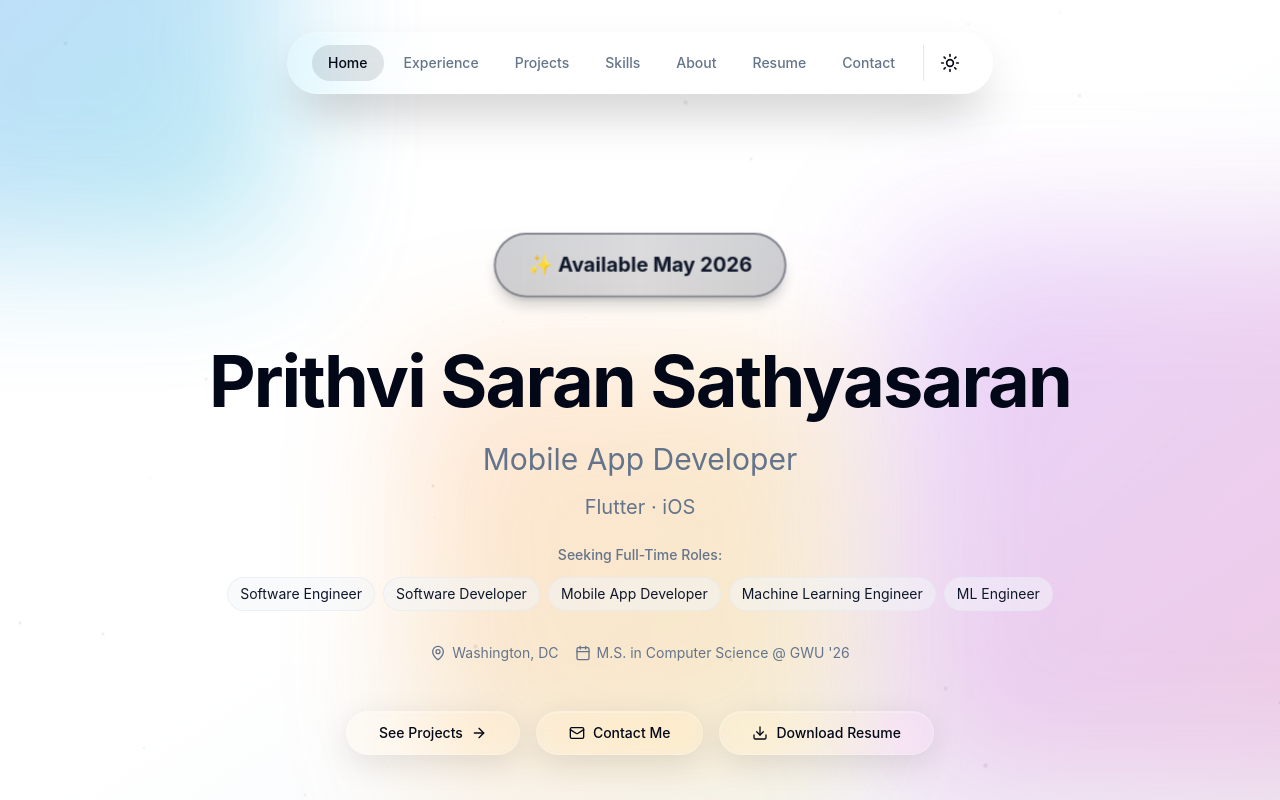
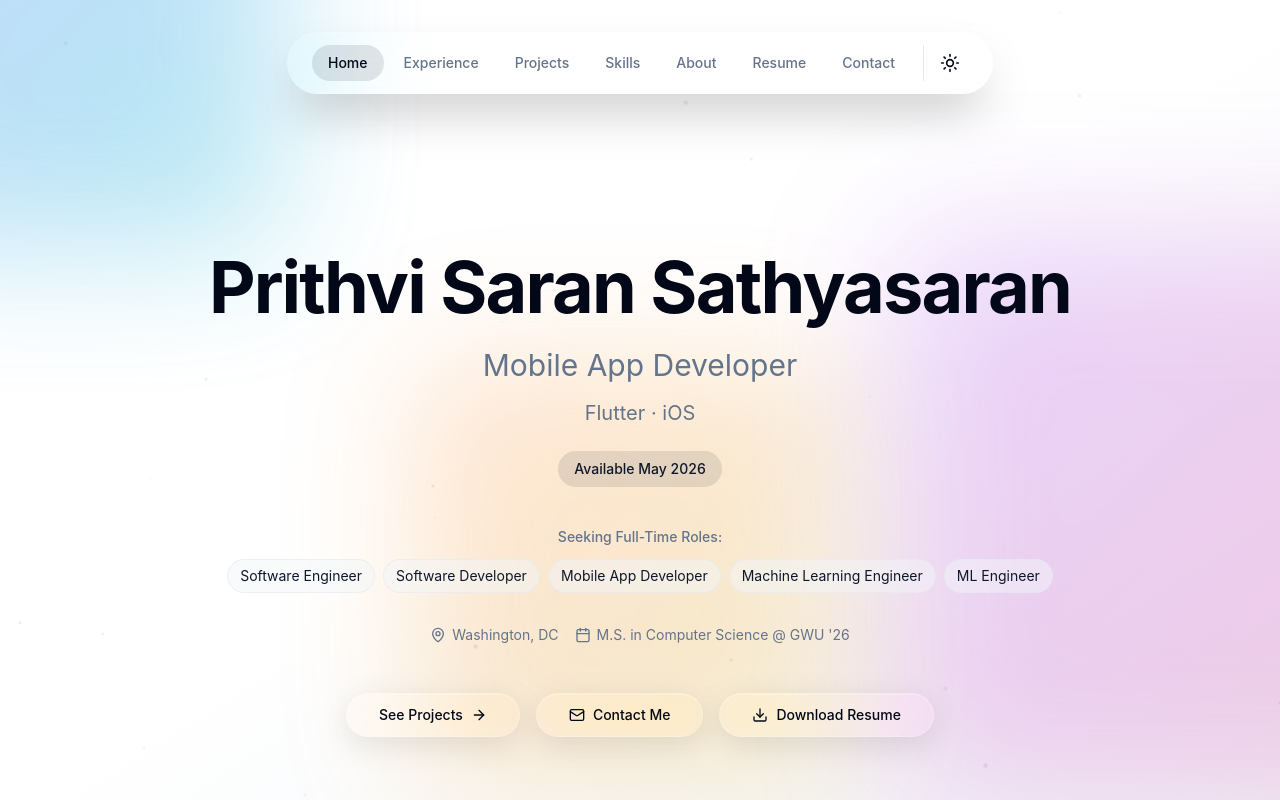
Before and after one commit to prithvisaran3/portfolio, a Next.js app: page / in a window 1280 px wide. Shown: the top 800 px of the page. Built offline with nearby package versions, Linux system fonts and the light colour scheme.

Commit message:
Simplify Available May 2026 badge to original style and move above Seeking Full-Time Roles

```diff
--- a/app/page.tsx
+++ b/app/page.tsx
@@ -17,32 +17,6 @@ export default function HomePage() {
             animate={{ opacity: 1, y: 0 }}
             transition={{ duration: 0.6 }}
           >
-            <motion.div
-              initial={{ opacity: 0, scale: 0.8, y: -10 }}
-              animate={{ opacity: 1, scale: 1, y: 0 }}
-              transition={{
-                duration: 0.6,
-                type: "spring",
-                stiffness: 200,
-                damping: 15
-              }}
-              className="mb-8"
-            >
-              <motion.span
-                animate={{
-                  scale: [1, 1.05, 1],
-                }}
-                transition={{
-                  duration: 2,
-                  repeat: Infinity,
-                  ease: "easeInOut",
-                }}
-                className="inline-block px-6 py-3 md:px-8 md:py-4 rounded-full bg-gradient-to-r from-primary/20 via-primary/15 to-primary/20 dark:from-primary/30 dark:via-primary/20 dark:to-primary/30 text-primary text-lg md:text-xl font-bold mb-4 border-2 border-primary/40 shadow-lg shadow-primary/20 backdrop-blur-sm"
-              >
-                ✨ Available May 2026
-              </motion.span>
-            </motion.div>
-
             <h1 className="text-4xl sm:text-5xl md:text-6xl lg:text-7xl font-bold tracking-tight mb-6 px-4">
               Prithvi Saran Sathyasaran
             </h1>
@@ -54,6 +28,13 @@ export default function HomePage() {
             <p className="text-base sm:text-lg md:text-xl text-muted-foreground mb-6">
               Flutter · iOS
             </p>
+
+            {/* Available Badge */}
+            <div className="mb-6">
+              <span className="inline-block px-4 py-2 rounded-full bg-primary/10 text-primary text-sm font-medium mb-4">
+                Available May 2026
+              </span>
+            </div>
 
             {/* Roles Section */}
             <div className="mb-8 px-4">
```
